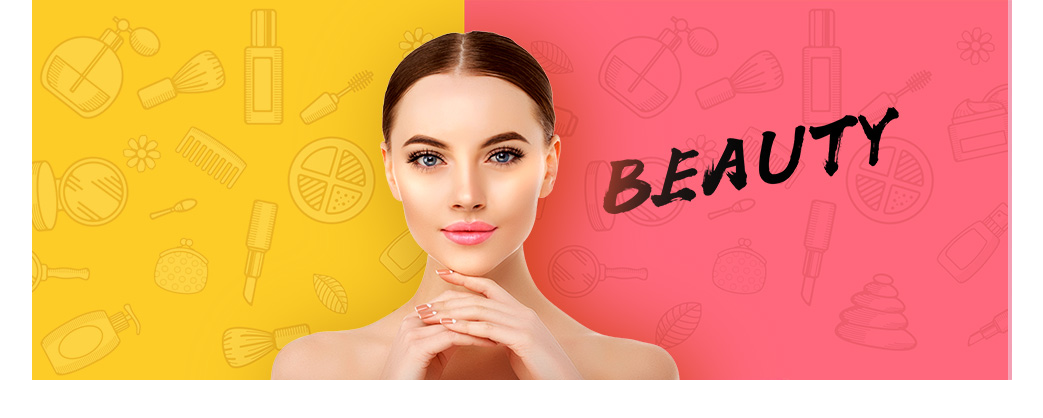
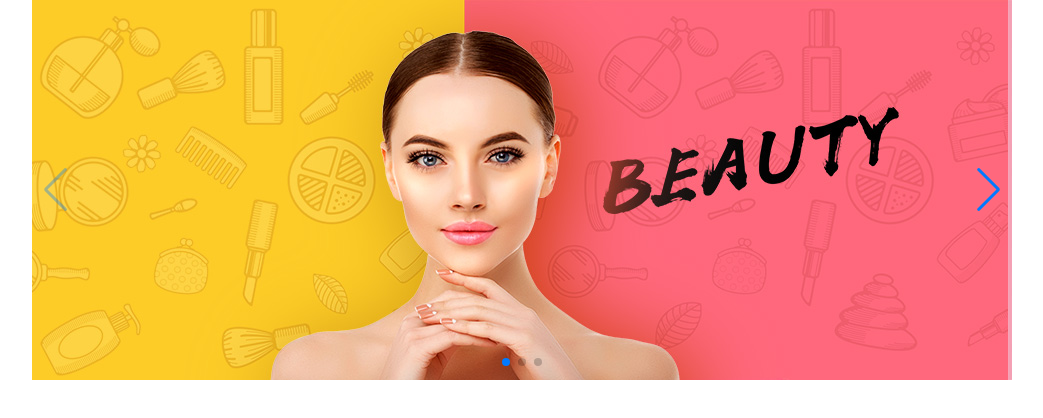
Before and after one commit to rajnish93/carousel-slider, a React (Create React App) app: page / in a window 1280 px wide. Shown: the top 418 px of the page, without its empty margins (118-1161 px from the left). Built offline with nearby package versions, Linux system fonts and the light colour scheme; the HTML template or start-up script is replaced by a standard one.

Commit message:
Add Navigation and Pagination to Slider

```diff
--- a/src/App.js
+++ b/src/App.js
@@ -1,10 +1,12 @@
 import React from 'react';
 import { Swiper, SwiperSlide } from 'swiper/react';
+import SwiperCore, { Navigation, Pagination } from 'swiper';
 import 'swiper/swiper-bundle.css';
 import './styles.css';
 import makeup from "./assets/img/makeup.jpg";
 import juice from "./assets/img/juice.jpg";
 import moisture from "./assets/img/moisture.jpg";
+SwiperCore.use([Navigation, Pagination]);
 function App() {
   const slides = [];
   slides.push(
@@ -36,7 +38,7 @@ function App() {
   )
   return <React.Fragment>
     <Swiper id="main" tag="section"
-      wrapperTag="ul">
+      wrapperTag="ul" navigation pagination>
       {slides}
     </Swiper>
   </React.Fragment>
```
